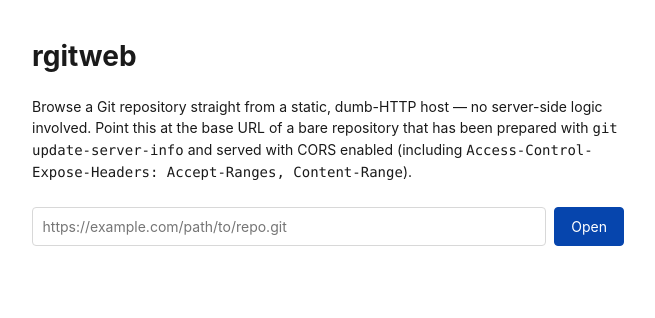
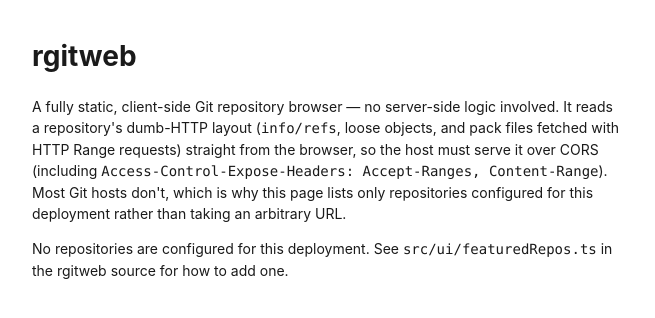
Before and after one commit to andrewaylett/rgitweb, a React (Vite) app: page / in a window 1280 px wide. Shown: the top 318 px of the page, without its empty margins (312-967 px from the left). Built offline with nearby package versions, Linux system fonts and the light colour scheme.

Commit message:
Deploy to GitHub Pages, along with a copy of its own repo

```diff
--- /dev/null
+++ b/src/ui/featuredRepos.ts
@@ -0,0 +1,40 @@
+/**
+ * The start page lists only repositories configured at build time, rather
+ * than accepting an arbitrary URL: most Git hosts don't send the CORS
+ * headers this app needs (see AGENTS.md), so a free-text box mostly leads to
+ * a wall of "check your host's CORS settings" errors. Deployments that want
+ * to expose the box back can still do so by editing this file.
+ *
+ * `VITE_FEATURED_REPOS` lets the build inject a deployment-specific list
+ * (see `.github/workflows/deploy.yml`) without touching source.
+ */
+
+export interface FeaturedRepo {
+  readonly name: string;
+  readonly url: string;
+}
+
+function parseFeaturedRepos(raw: string | undefined): readonly FeaturedRepo[] {
+  if (!raw) {
+    return [];
+  }
+  try {
+    const parsed: unknown = JSON.parse(raw);
+    if (!Array.isArray(parsed)) {
+      return [];
+    }
+    return parsed.filter(
+      (entry): entry is FeaturedRepo =>
+        typeof entry === "object" &&
+        entry !== null &&
+        typeof (entry as FeaturedRepo).name === "string" &&
+        typeof (entry as FeaturedRepo).url === "string",
+    );
+  } catch {
+    return [];
+  }
+}
+
+export const featuredRepos: readonly FeaturedRepo[] = parseFeaturedRepos(
+  import.meta.env.VITE_FEATURED_REPOS as string | undefined,
+);
--- a/src/ui/pages/RepoLayout.tsx
+++ b/src/ui/pages/RepoLayout.tsx
@@ -11,7 +11,6 @@
   treePath,
 } from "../paths.js";
 import { getRepository } from "../repoCache.js";
-import { addRecentRepo } from "../utils/recentRepos.js";
 import { type RepoOutletContext } from "../repoOutletContext.js";
 
 function defaultRevFromHead(
@@ -33,7 +32,6 @@
   const state = useAsync(async () => {
     const repository = await getRepository(repoUrl);
     const head = await repository.head();
-    addRecentRepo(repoUrl);
     return {
       repository,
       defaultRev: defaultRevFromHead(head.symref, head.oid),
--- a/src/ui/pages/StartPage.tsx
+++ b/src/ui/pages/StartPage.tsx
@@ -1,93 +1,42 @@
-import { useState, type SyntheticEvent } from "react";
-
-import { Link, useNavigate } from "react-router-dom";
+import { Link } from "react-router-dom";
 
 import { useDocumentTitle } from "../hooks/useDocumentTitle.js";
 import { summaryPath } from "../paths.js";
-import {
-  addRecentRepo,
-  loadRecentRepos,
-  removeRecentRepo,
-} from "../utils/recentRepos.js";
+import { featuredRepos } from "../featuredRepos.js";
 
 export function StartPage() {
   useDocumentTitle("rgitweb");
-  const navigate = useNavigate();
-  const [url, setUrl] = useState("");
-  const [recents, setRecents] = useState(() => loadRecentRepos());
-
-  const openRepo = (repoUrl: string) => {
-    const trimmed = repoUrl.trim().replace(/\/+$/, "");
-    if (!trimmed) {
-      return;
-    }
-    addRecentRepo(trimmed);
-    void navigate(summaryPath(trimmed));
-  };
-
-  const handleSubmit = (event: SyntheticEvent<HTMLFormElement>) => {
-    event.preventDefault();
-    openRepo(url);
-  };
-
-  const handleForget = (repoUrl: string) => {
-    removeRecentRepo(repoUrl);
-    setRecents(loadRecentRepos());
-  };
 
   return (
     <div className="page start-page">
       <h1>rgitweb</h1>
       <p>
-        Browse a Git repository straight from a static, dumb-HTTP host — no
-        server-side logic involved. Point this at the base URL of a bare
-        repository that has been prepared with{" "}
-        <code>git update-server-info</code> and served with CORS enabled
-        (including{" "}
+        A fully static, client-side Git repository browser — no server-side
+        logic involved. It reads a repository's dumb-HTTP layout (
+        <code>info/refs</code>, loose objects, and pack files fetched with HTTP
+        Range requests) straight from the browser, so the host must serve it
+        over CORS (including{" "}
         <code>Access-Control-Expose-Headers: Accept-Ranges, Content-Range</code>
-        ).
+        ). Most Git hosts don't, which is why this page lists only repositories
+        configured for this deployment rather than taking an arbitrary URL.
       </p>
-      <form onSubmit={handleSubmit} className="repo-form">
-        <label htmlFor="repo-url">Repository URL</label>
-        <input
-          id="repo-url"
-          type="url"
-          required
-          placeholder="https://example.com/path/to/repo.git"
-          value={url}
-          onChange={(event) => {
-            setUrl(event.target.value);
-          }}
-        />
-        <button type="submit">Open</button>
-      </form>
-      {recents.length > 0 && (
+      {featuredRepos.length > 0 ? (
         <section>
-          <h2>Recent repositories</h2>
-          <ul className="recent-list">
-            {recents.map((entry) => (
-              <li key={entry.url}>
-                <Link
-                  to={summaryPath(entry.url)}
-                  onClick={() => {
-                    addRecentRepo(entry.url);
-                  }}
-                >
-                  {entry.url}
-                </Link>
-                <button
-                  type="button"
-                  className="link-button"
-                  onClick={() => {
-                    handleForget(entry.url);
-                  }}
-                >
-                  forget
-                </button>
+          <h2>Repositories</h2>
+          <ul className="featured-list">
+            {featuredRepos.map((repo) => (
+              <li key={repo.url}>
+                <Link to={summaryPath(repo.url)}>{repo.name}</Link>
               </li>
             ))}
           </ul>
         </section>
+      ) : (
+        <p>
+          No repositories are configured for this deployment. See{" "}
+          <code>src/ui/featuredRepos.ts</code> in the rgitweb source for how to
+          add one.
+        </p>
       )}
     </div>
   );
--- a/src/ui/styles.css
+++ b/src/ui/styles.css
@@ -248,48 +248,12 @@
   max-width: 40rem;
 }
 
-.repo-form {
-  display: flex;
-  gap: 0.5rem;
-  margin: 1.5rem 0;
-}
-
-.repo-form input {
-  flex: 1;
-  padding: 0.5rem 0.6rem;
-  border: 1px solid var(--border);
-  border-radius: 4px;
-  background: var(--bg);
-  color: var(--fg);
-  font: inherit;
-}
-
-.repo-form button,
-.repo-form label {
-  display: none;
-}
-
-.repo-form button[type='submit'] {
-  display: inline-block;
-  padding: 0.5rem 1rem;
-  border: 1px solid var(--link);
-  border-radius: 4px;
-  background: var(--link);
-  color: #fff;
-  cursor: pointer;
-  font: inherit;
-}
-
-.recent-list {
+.featured-list {
   list-style: none;
   padding: 0;
 }
 
-.recent-list li {
-  display: flex;
-  justify-content: space-between;
-  align-items: baseline;
-  gap: 1rem;
+.featured-list li {
   padding: 0.35rem 0;
   border-bottom: 1px solid var(--border);
   font-family: var(--font-mono);
--- a/src/ui/utils/recentRepos.ts
+++ /dev/null
@@ -1,52 +0,0 @@
-const STORAGE_KEY = "rgitweb:recent-repos";
-const MAX_ENTRIES = 10;
-
-export interface RecentRepo {
-  readonly url: string;
-  readonly visitedAt: number;
-}
-
-export function loadRecentRepos(): readonly RecentRepo[] {
-  try {
-    const raw = localStorage.getItem(STORAGE_KEY);
-    if (!raw) {
-      return [];
-    }
-    const parsed: unknown = JSON.parse(raw);
-    if (!Array.isArray(parsed)) {
-      return [];
-    }
-    return parsed.filter(
-      (entry): entry is RecentRepo =>
-        typeof entry === "object" &&
-        entry !== null &&
-        typeof (entry as RecentRepo).url === "string" &&
-        typeof (entry as RecentRepo).visitedAt === "number",
-    );
-  } catch {
-    return [];
-  }
-}
-
-export function addRecentRepo(url: string): void {
-  try {
-    const existing = loadRecentRepos().filter((entry) => entry.url !== url);
-    const updated = [{ url, visitedAt: Date.now() }, ...existing].slice(
-      0,
-      MAX_ENTRIES,
-    );
-    localStorage.setItem(STORAGE_KEY, JSON.stringify(updated));
-  } catch {
-    // localStorage may be unavailable (private browsing, quota); recents are
-    // a convenience, not a requirement.
-  }
-}
-
-export function removeRecentRepo(url: string): void {
-  try {
-    const updated = loadRecentRepos().filter((entry) => entry.url !== url);
-    localStorage.setItem(STORAGE_KEY, JSON.stringify(updated));
-  } catch {
-    // Ignore, as above.
-  }
-}
```
Also changed, not shown: .pre-commit-config.yaml, 2 other files (tests, documents, lock files or other folders).
